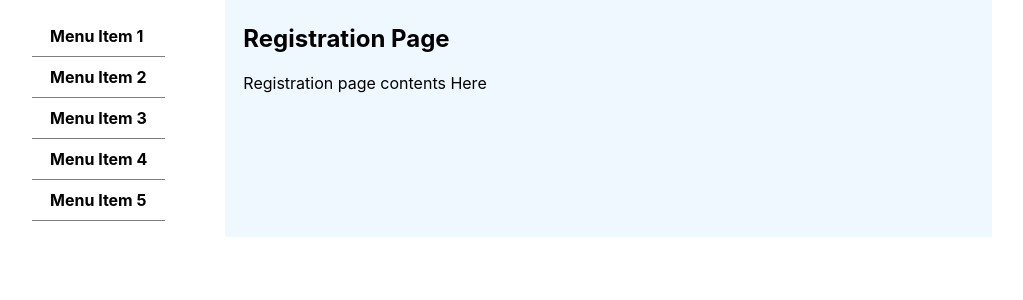
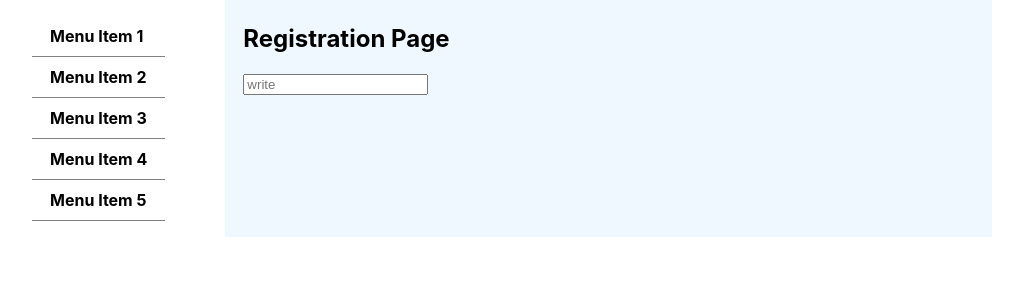
Before and after one commit to dtarxanyan/movies-project, a React (Create React App) app: page / in a window 1280 px wide. Shown: the top 300 px of the page, without its empty margins (128-1151 px from the left). Built offline with nearby package versions, Linux system fonts and the light colour scheme.

Commit message:
razmik input

```diff
--- a/src/App.js
+++ b/src/App.js
@@ -8,9 +8,11 @@ class App extends React.Component {
     }
 
     render() {
+      const disableAllInputs = this.props.disableAllInputs
+      const allInputsColor = this.props.allInputsColor
         return (
             <Layout>
-                <RegistrationPage/>
+                <RegistrationPage allInputsColor={allInputsColor} disableAllInputs={disableAllInputs}/>
             </Layout>
         );
     }
--- a/src/components/Functional/RegistrationPage/RegistrationPage.js
+++ b/src/components/Functional/RegistrationPage/RegistrationPage.js
@@ -1,11 +1,18 @@
 import React from "react";
 
-const RegistrationPage = () => {
+const RegistrationPage = (props) => {
      return (
         <div>
             <h2>Registration Page</h2>
             <div>
-                Registration page contents Here
+                    <input
+                    disabled={props.disableAllInputs}
+                    style={{color : props.allInputsColor}}
+                    id='input'
+                    text='text'
+                    placeholder="write"
+                    name='input'
+                    />
             </div>
         </div>
     )
--- a/src/index.js
+++ b/src/index.js
@@ -7,7 +7,10 @@ import reportWebVitals from "./reportWebVitals";
 const root = ReactDOM.createRoot(document.getElementById("root"));
 root.render(
   <React.StrictMode>
-    <App />
+    <App
+      disableAllInputs={false}
+      allInputsColor='gold'
+    />
   </React.StrictMode>
 );
 
```
